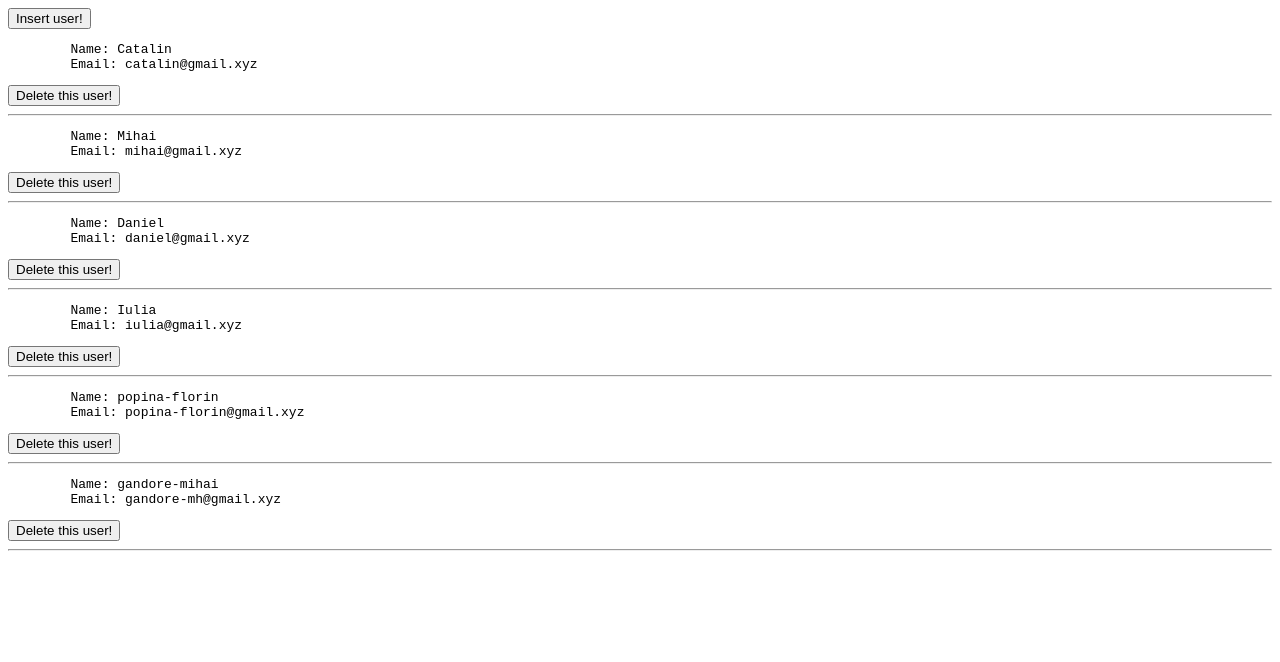
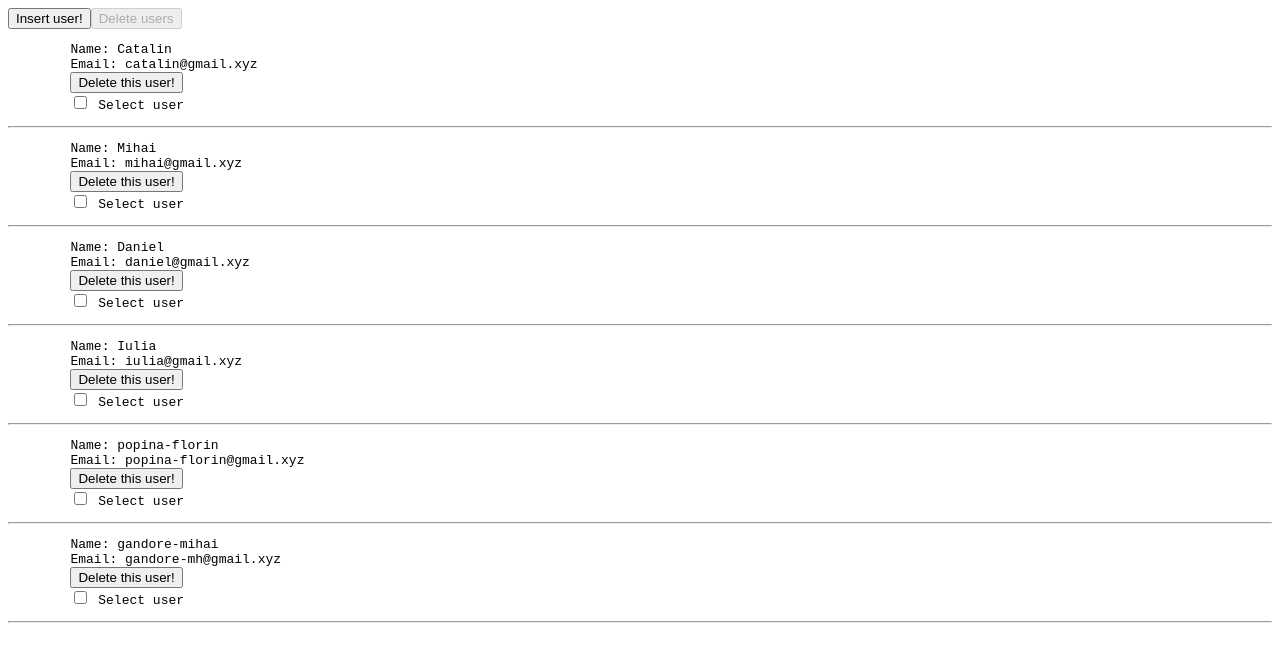
Before and after one commit to Catalin12/introduction-to-angular, an Angular app in the folder component-interaction/: page / in a window 1280 px wide. Shown: the top 662 px of the page. Built offline with nearby package versions, Linux system fonts and the light colour scheme.

Commit message:
added functionality to select users and delete them

```diff
--- a/component-interaction/src/app/user-details/user-details.component.html
+++ b/component-interaction/src/app/user-details/user-details.component.html
@@ -1,6 +1,7 @@
 <pre>
 	Name: {{user?.name}}
 	Email: {{user?.email}}
+	<button (click)="onDeleteUserId()">Delete this user!</button>
+	<input type="checkbox" (click)="onCheckboxChangeStatus()"><label> Select user</label>
 </pre>
-<button (click)="onDeleteUserId()">Delete this user!</button>
 <hr>
--- a/component-interaction/src/app/user-details/user-details.component.ts
+++ b/component-interaction/src/app/user-details/user-details.component.ts
@@ -13,8 +13,13 @@ export class UserDetailsComponent {
 
 	@Output()
 	public deleteClick = new EventEmitter<number>();
+	@Output()
+	public selectClick = new EventEmitter<number>();
 
 	public onDeleteUserId(): void {
-		this.deleteClick.emit(this.user?.id)
+		this.deleteClick.emit(this.user?.id);
+	}
+	public onCheckboxChangeStatus(): void {
+		this.selectClick.emit(this.user?.id);
 	}
 }
--- a/component-interaction/src/app/user-list/user-list.component.html
+++ b/component-interaction/src/app/user-list/user-list.component.html
@@ -1,2 +1,5 @@
 <button class="succes" (click)="onButtonForInsertClicked()">Insert user!</button>
-<user-details *ngFor="let user of users" [user]="user" (deleteClick)="onDeleteUserId($event)"></user-details>
+<button [disabled]="!isUserSelected" (click)="buttonDeleteSelectedUsers()">Delete users</button>
+
+<user-details *ngFor="let user of users" [user]="user" (selectClick)="onCheckboxChangeStatus($event)"
+	(deleteClick)="onDeleteUserId($event)"></user-details>
--- a/component-interaction/src/app/user-list/user-list.component.ts
+++ b/component-interaction/src/app/user-list/user-list.component.ts
@@ -11,10 +11,13 @@ export class UserListComponent implements OnInit {
 	@Input()
 	public users: UserModel[] = [];
 	private identity: number = 0;
+	public selectUserDelete: number[] = [];
+	public isUserSelected: boolean = false;
 
 	public ngOnInit(): void {
 		this.prepareUsers();
 		this.identity = Object.keys(this.users).length + 1;
+		this.isUserSelected = false;
 	}
 
 	private prepareUsers(): void {
@@ -64,4 +67,26 @@ export class UserListComponent implements OnInit {
 		this.users.push(user);
 		this.identity++;
 	}
+	public onCheckboxChangeStatus(selectedUserId: number): void {
+		let founded: boolean = false;
+		this.selectUserDelete.forEach((item, index) => {
+			if (item === selectedUserId) {
+				this.selectUserDelete.splice(index, 1);
+				founded = true;
+			}
+		});
+		if (!founded) {
+			this.selectUserDelete.push(selectedUserId);
+		}
+		if (this.selectUserDelete.length) this.isUserSelected = true;
+		else this.isUserSelected = false;
+	}
+	public buttonDeleteSelectedUsers(): void {
+		if (!confirm("Esti sigur ca vrei sa stergi userii selectati?")) return;
+		this.selectUserDelete.forEach((deleteUserId) => {
+			this.users = this.users.filter((user: UserModel) => user.id !== deleteUserId);
+		});
+		this.selectUserDelete = [];
+		this.isUserSelected = false;
+	}
 }
```
